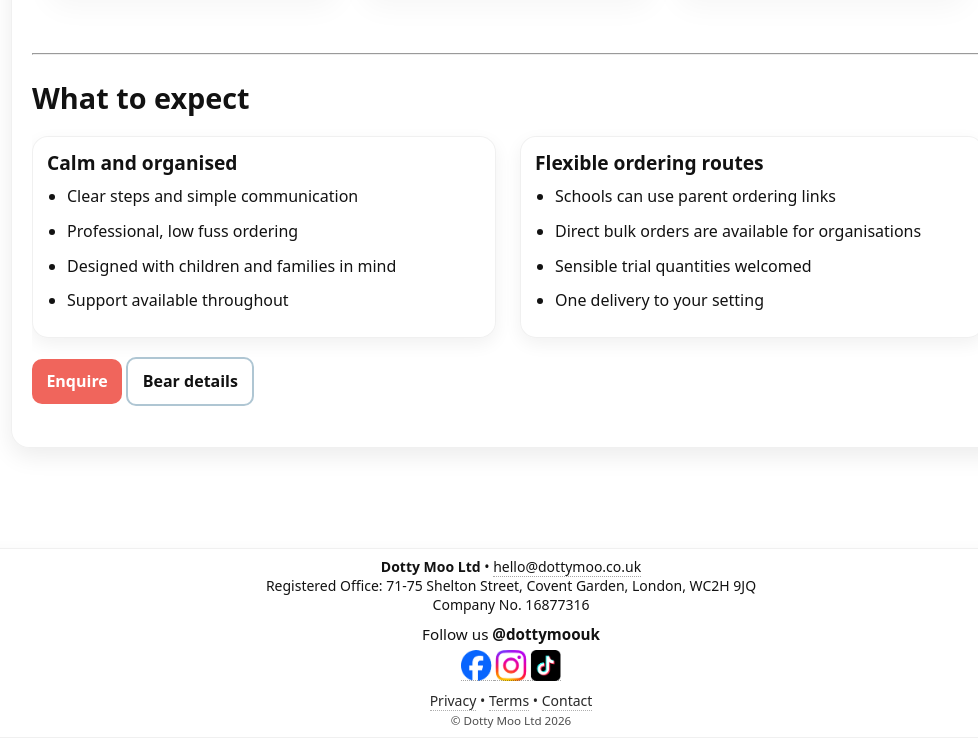
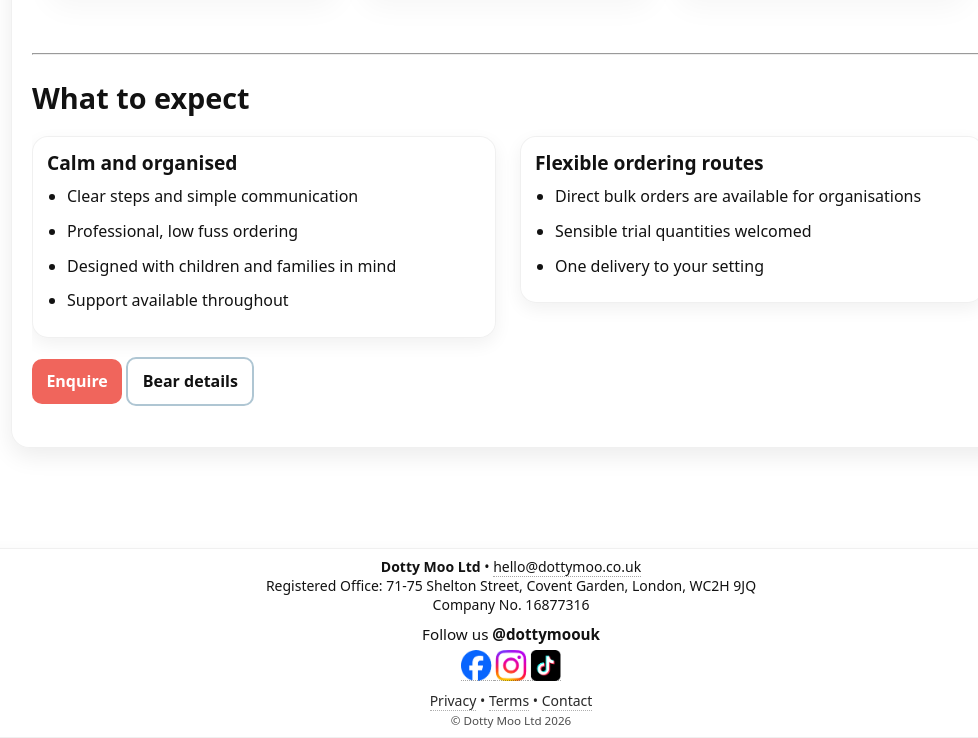
Before and after one commit to jemict/dottymoo, a plain HTML site: page index.html in a window 1280 px wide. Shown: the part 1112-1850 px from the top of the page, without its empty margins (129-1107 px from the left). Drawn offline with Linux system fonts and the light colour scheme.

Commit message:
Update index.html

```diff
--- a/index.html
+++ b/index.html
@@ -194,7 +194,6 @@
     <div class="dm-col">
       <h3>Flexible ordering routes</h3>
       <ul>
-        <li>Schools can use parent ordering links</li>
         <li>Direct bulk orders are available for organisations</li>
         <li>Sensible trial quantities welcomed</li>
         <li>One delivery to your setting</li>
```
